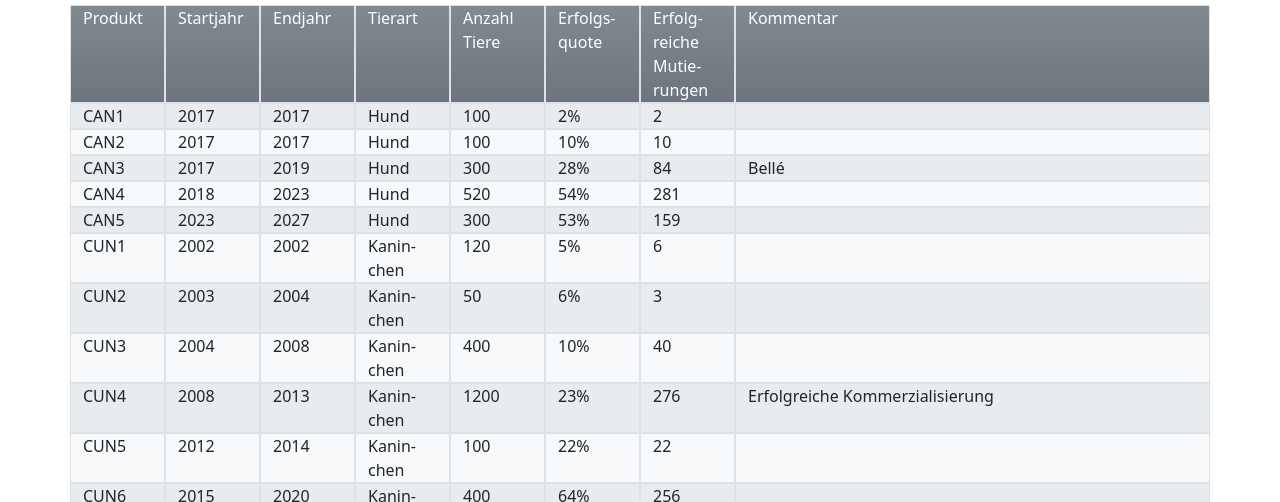
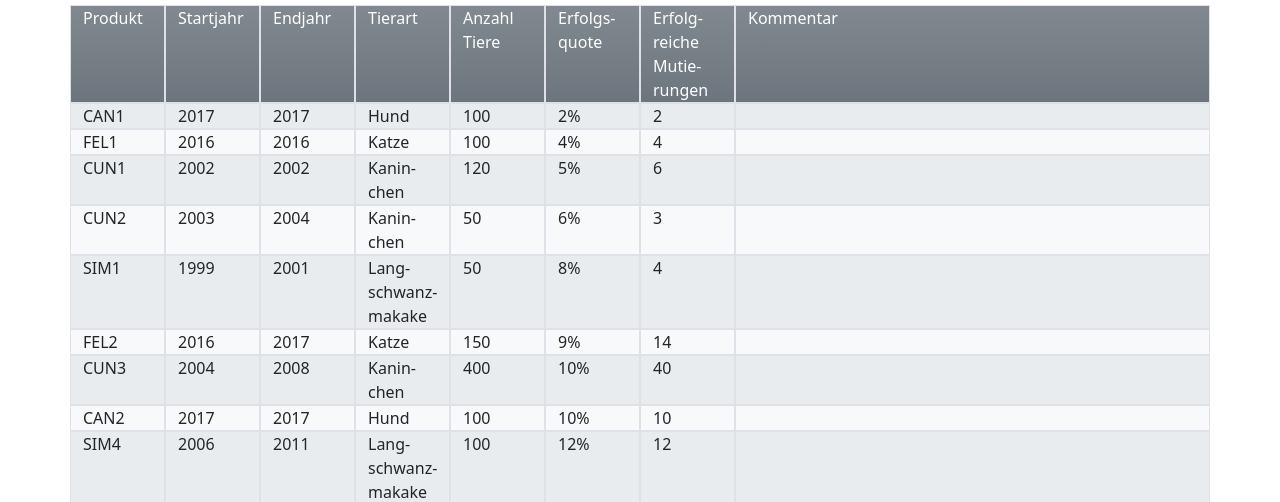
Before and after one commit to AnjaDannbg/SilverCentauri_MutantenDatenbank, a plain HTML site: page index.html in a window 1280 px wide. Shown: the part 267-769 px from the top of the page. Drawn offline with Linux system fonts and the light colour scheme.

Commit message:
allow '%' and float value sorting

```diff
--- a/index.html
+++ b/index.html
@@ -40,7 +40,7 @@
   </body>
   <footer class="bg-dark p-4">
     <div class="dark-bg container text-light text-center">
-      <p>&copy; Anja Dannenberg</p>
+      <p>2025 &copy; Anja Dannenberg </p>
     </div>
   </footer>
 </body>
--- a/js/generateTable.js
+++ b/js/generateTable.js
@@ -36,6 +36,17 @@ const covertCSVToArray = (csv) => {
   let objectArray = csv.split('\n').map(csvLine => csvLine.split(','));
   return objectArray;
 
+}
+
+// Kommazahlen oder Prozent in Zahl umwandeln
+const asNumber = (content) => {
+  if(content.endsWith('%')) {
+    content = content.substring(0, content.length - 1).trim();
+  }
+  content.replace(',','.'); // Kommazahl in englische Schreibweise umwandeln
+  // console.log('content type: ', typeof Number(content));
+  // console.log('content: ', Number(content));
+  return Number(content);
 }
 
 // Generiere und befülle Tabelle
@@ -88,28 +99,27 @@ const colorizeTable = (table) => {
 // sortiere die Liste bei click auf Spaltenüberschrift - WIP:
 const sortTableBy = (tableHead, tableContentArray, table) => {
   const COLUMN_INDEX = Array.from(table.querySelectorAll('.my-table-head div')).findIndex(div => div.innerHTML === tableHead);
-  // console.log('COLUMN_INDEX:', COLUMN_INDEX);
   let newTableContentArray = tableContentArray.map(a => a);
   let sortedArray = [];
   let tableContentHeaders = newTableContentArray.shift(); // Überschriften vor dem Sortieren entfernt
-  console.log('newTableContentArray:', newTableContentArray)
 
-  if(!isNaN(newTableContentArray[0][COLUMN_INDEX])) {
+  let content = asNumber(newTableContentArray[0][COLUMN_INDEX]);
+
+  if(!isNaN(content)) {
     console.log('ist numerisch');
+    sortedArray = newTableContentArray.sort((a, b) => asNumber(a[COLUMN_INDEX]) - asNumber(b[COLUMN_INDEX]));
 
-    sortedArray = newTableContentArray.sort((a, b) => Number(a[COLUMN_INDEX]) - Number(b[COLUMN_INDEX]));
-
-  } else if (isNaN(newTableContentArray[0][COLUMN_INDEX])) {
+  } else if (isNaN(content)) {
     console.log('ist String');
     sortedArray = newTableContentArray.sort((a, b) => a[COLUMN_INDEX] < b[COLUMN_INDEX] ? -1 : 1);
 
   }
 
-  console.log('sortedArray:', sortedArray)
+
   // Tabelle neu ausfüllen:
   sortedArray.unshift(tableContentHeaders); // Überschrift hinzufügen
   fillTableWithContent(sortedArray, table);
 }
 
 fillTableWithContent(covertCSVToArray(mutantDataCSV), main_table);
-sortTableBy('Tierart', covertCSVToArray(mutantDataCSV), main_table);
+sortTableBy('Erfolgsquote', covertCSVToArray(mutantDataCSV), main_table);
```
